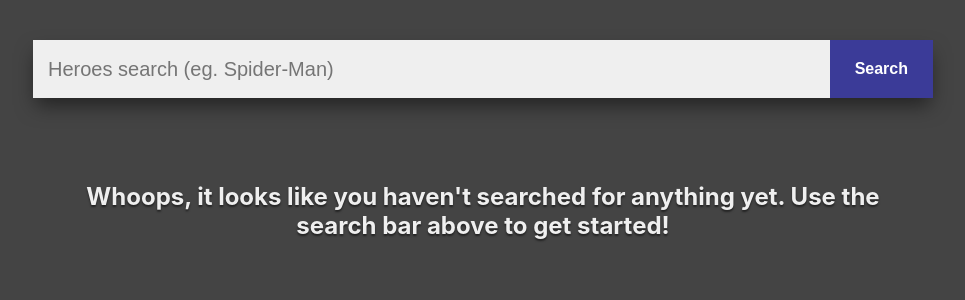
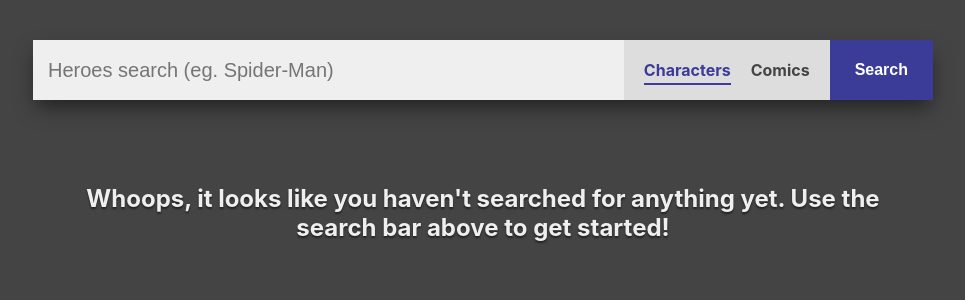
Before and after one commit to bitmakerlabs/react-marvel-api, a React (Create React App) app: page / in a window 1280 px wide. Shown: the top 300 px of the page, without its empty margins (157-1122 px from the left). Built offline with nearby package versions, Linux system fonts and the light colour scheme.

Commit message:
Exercise 4: Add 'searchType'; add SearchTypeControls

```diff
--- a/src/App.js
+++ b/src/App.js
@@ -17,6 +17,7 @@ class App extends Component {
 
     this.state = {
       searchTerm: '',
+      searchType: 'Characters',
       results: [],
       canLoadMore: false,
       selectedResult: null,
@@ -68,6 +69,7 @@ class App extends Component {
       <section className="app">
         <SearchBar
           searchTerm={ this.state.searchTerm }
+          searchType={ this.state.searchType }
           onSubmit={ (searchTerm) => this.setState({ searchTerm }) }
         />
         { resultsElem }
--- a/src/components/SearchBar.js
+++ b/src/components/SearchBar.js
@@ -1,4 +1,5 @@
 import React, { Component } from 'react';
+import { SearchTypeControls } from './SearchTypeControls';
 
 export class SearchBar extends Component {
   constructor(props) {
@@ -21,6 +22,9 @@ export class SearchBar extends Component {
           placeholder="Heroes search (eg. Spider-Man)"
           onChange={ (e) => this.setState({ searchTerm: e.target.value })}
         />
+        <SearchTypeControls
+          searchType={ this.props.searchType }
+        />
         <button className="search-bar__submit" type="submit">Search</button>
       </form>
     );
```
